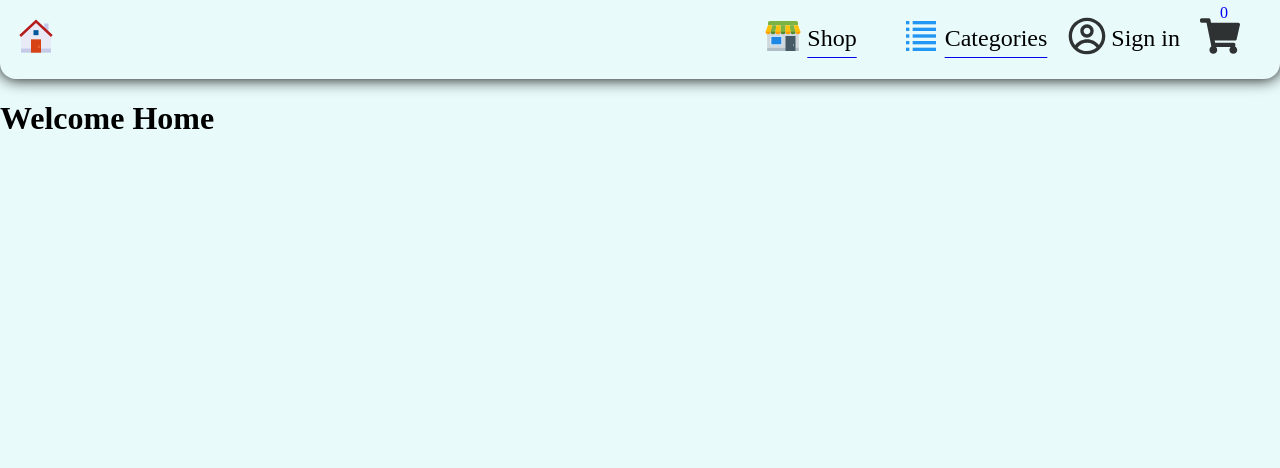
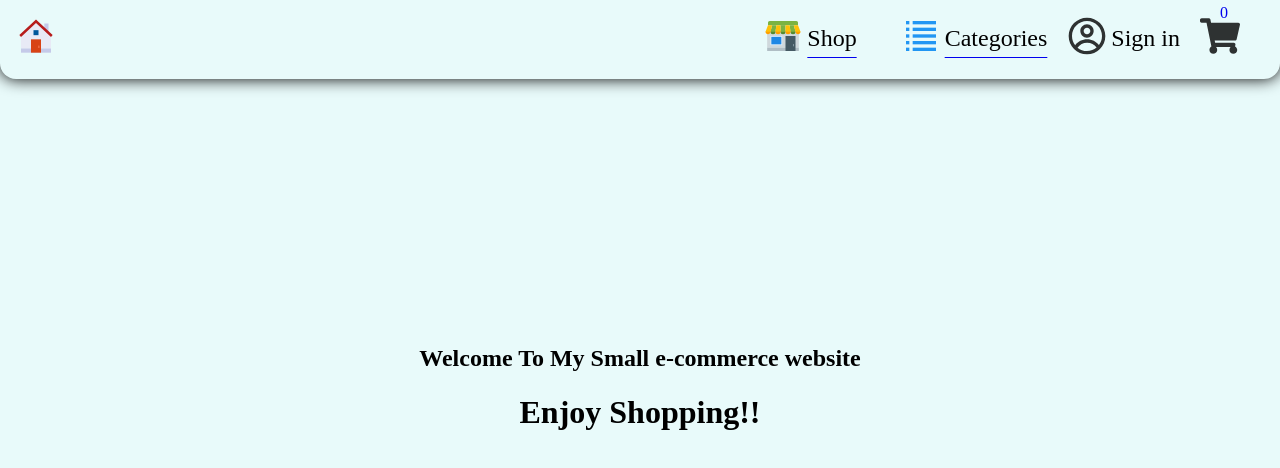
Before and after one commit to DanielShamir93/Small_ecommerce_site, a React (Create React App) app: page / in a window 1280 px wide. Shown: the top 468 px of the page. Built offline with nearby package versions, Linux system fonts and the light colour scheme.

Commit message:
Add style to Home component

```diff
--- a/src/pages/components/home/home.component.jsx
+++ b/src/pages/components/home/home.component.jsx
@@ -1,9 +1,11 @@
+import './home.styles.scss';
+
 export default function Home() {
 
-
     return (
-        <div>
-            <h1>Welcome Home</h1>
+        <div className="Home">
+            <h2>Welcome To My Small e-commerce website</h2>
+            <h1>Enjoy Shopping!!</h1>
         </div>
     );
 
--- /dev/null
+++ b/src/pages/components/home/home.styles.scss
@@ -0,0 +1,7 @@
+.Home {
+    display: flex;
+    justify-content: center;
+    flex-direction: column;
+    align-items: center;
+    height: 80vh;
+}
```
